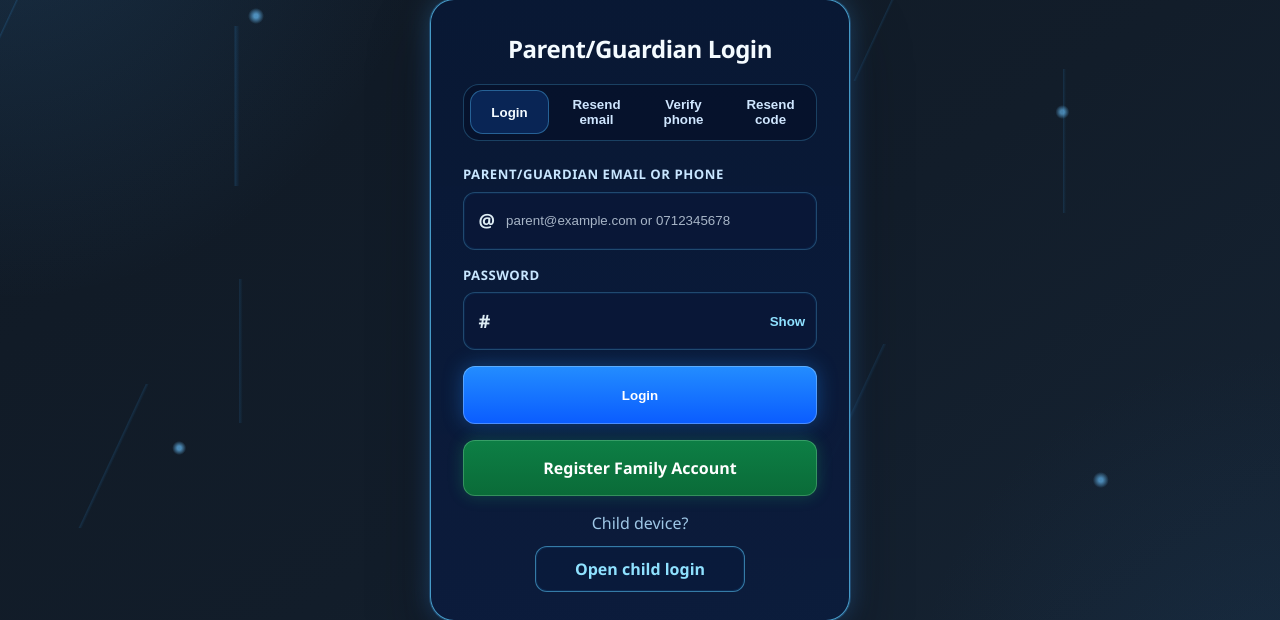
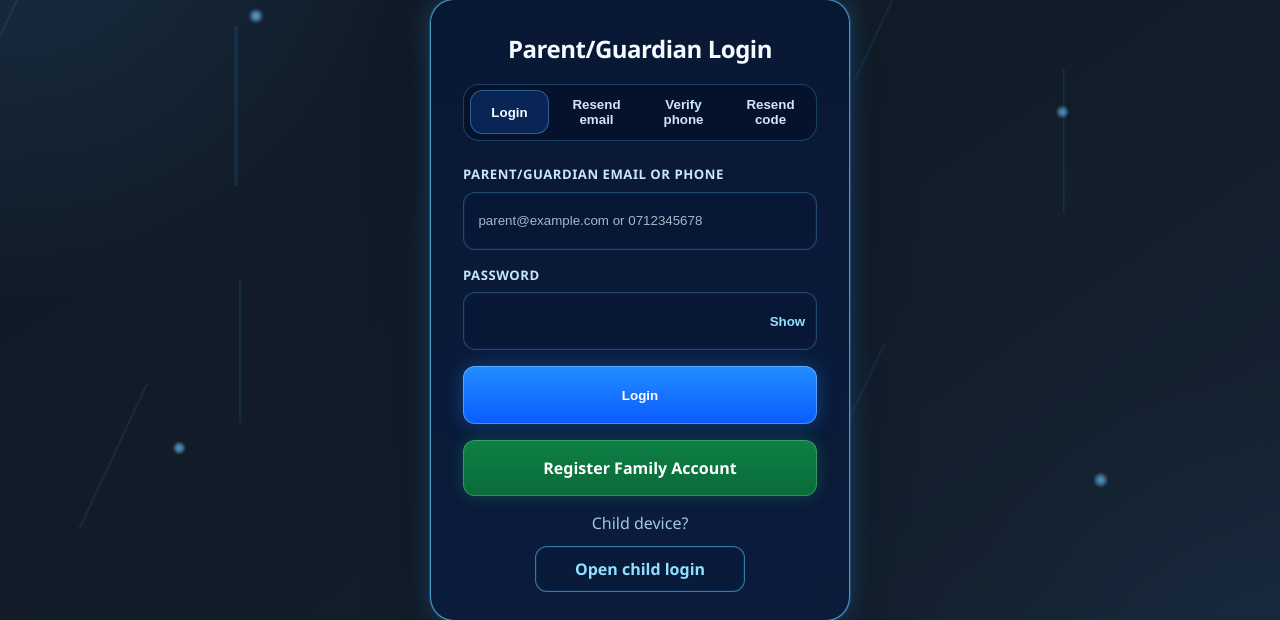
Before and after one commit to Lyne-kim/Cyber-Mzazi, a Flask app: page /login/parent in a window 1280 px wide. Shown: the part 128-748 px from the top of the page. Run offline with Flask 3, Linux system fonts and the light colour scheme.

Commit message:
Remove auth input placeholder icons

```diff
--- a/webapp/static/style.css
+++ b/webapp/static/style.css
@@ -357,9 +357,8 @@ p {
 
 .auth-input-shell {
   display: grid;
-  grid-template-columns: auto minmax(0, 1fr);
+  grid-template-columns: minmax(0, 1fr);
   align-items: center;
-  gap: 0.7rem;
   padding: 0 0.9rem;
   border-radius: 12px;
   border: 1px solid rgba(94, 204, 255, 0.28);
@@ -368,6 +367,7 @@ p {
 }
 
 .auth-input-icon {
+  display: none;
   color: #eaf9ff;
   font-size: 1.15rem;
   line-height: 1;
--- a/webapp/templates/child_login.html
+++ b/webapp/templates/child_login.html
@@ -28,21 +28,18 @@
       <label class="auth-field">
         <span class="auth-field-label">Parent/Guardian email or phone</span>
         <div class="auth-input-shell">
-          <span class="auth-input-icon" aria-hidden="true">✉</span>
           <input type="text" name="parent_contact" placeholder="parent@example.com or 0712345678" value="{{ request.form.get('parent_contact', '') }}" required>
         </div>
       </label>
       <label class="auth-field">
         <span class="auth-field-label">Child username</span>
         <div class="auth-input-shell">
-          <span class="auth-input-icon" aria-hidden="true">👤</span>
           <input type="text" name="child_username" placeholder="child-account" value="{{ request.form.get('child_username', '') }}" required>
         </div>
       </label>
       <label class="auth-field">
         <span class="auth-field-label">Password</span>
         <div class="password-field auth-input-shell">
-          <span class="auth-input-icon" aria-hidden="true">🔒</span>
           <input id="child-password" type="password" name="password" required>
           <button class="password-toggle" type="button" data-target="child-password" aria-label="Show password">Show</button>
         </div>
--- a/webapp/templates/parent_login.html
+++ b/webapp/templates/parent_login.html
@@ -38,14 +38,12 @@
           <label class="auth-field">
             <span class="auth-field-label">Parent/Guardian email or phone</span>
             <div class="auth-input-shell">
-              <span class="auth-input-icon" aria-hidden="true">@</span>
               <input type="text" name="identifier" placeholder="parent@example.com or 0712345678" value="{{ pending_identifier or request.form.get('identifier', '') }}" required>
             </div>
           </label>
           <label class="auth-field">
             <span class="auth-field-label">Password</span>
             <div class="password-field auth-input-shell">
-              <span class="auth-input-icon" aria-hidden="true">#</span>
               <input id="parent-password" type="password" name="password" required>
               <button class="password-toggle" type="button" data-target="parent-password" aria-label="Show password">Show</button>
             </div>
@@ -62,7 +60,6 @@
         <label class="auth-field">
           <span class="auth-field-label">Parent/Guardian email</span>
           <div class="auth-input-shell">
-            <span class="auth-input-icon" aria-hidden="true">@</span>
             <input type="email" name="identifier" placeholder="parent@example.com" value="{{ pending_identifier or '' }}" required>
           </div>
         </label>
@@ -74,14 +71,12 @@
         <label class="auth-field">
           <span class="auth-field-label">Parent/Guardian phone</span>
           <div class="auth-input-shell">
-            <span class="auth-input-icon" aria-hidden="true">#</span>
             <input type="tel" name="identifier" placeholder="0712345678" value="{{ pending_identifier or '' }}" required>
           </div>
         </label>
         <label class="auth-field">
           <span class="auth-field-label">Verification code</span>
           <div class="auth-input-shell">
-            <span class="auth-input-icon" aria-hidden="true">#</span>
             <input type="text" name="code" inputmode="numeric" maxlength="6" placeholder="123456" required>
           </div>
         </label>
@@ -93,7 +88,6 @@
         <label class="auth-field">
           <span class="auth-field-label">Parent/Guardian phone</span>
           <div class="auth-input-shell">
-            <span class="auth-input-icon" aria-hidden="true">#</span>
             <input type="tel" name="identifier" placeholder="0712345678" value="{{ pending_identifier or '' }}" required>
           </div>
         </label>
```
